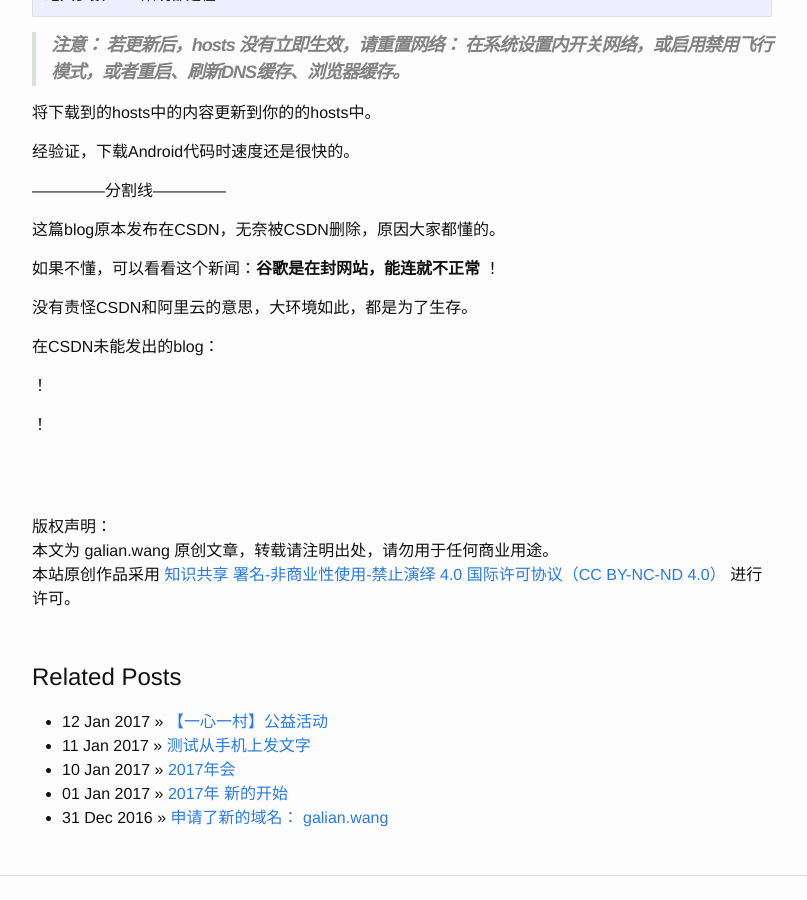
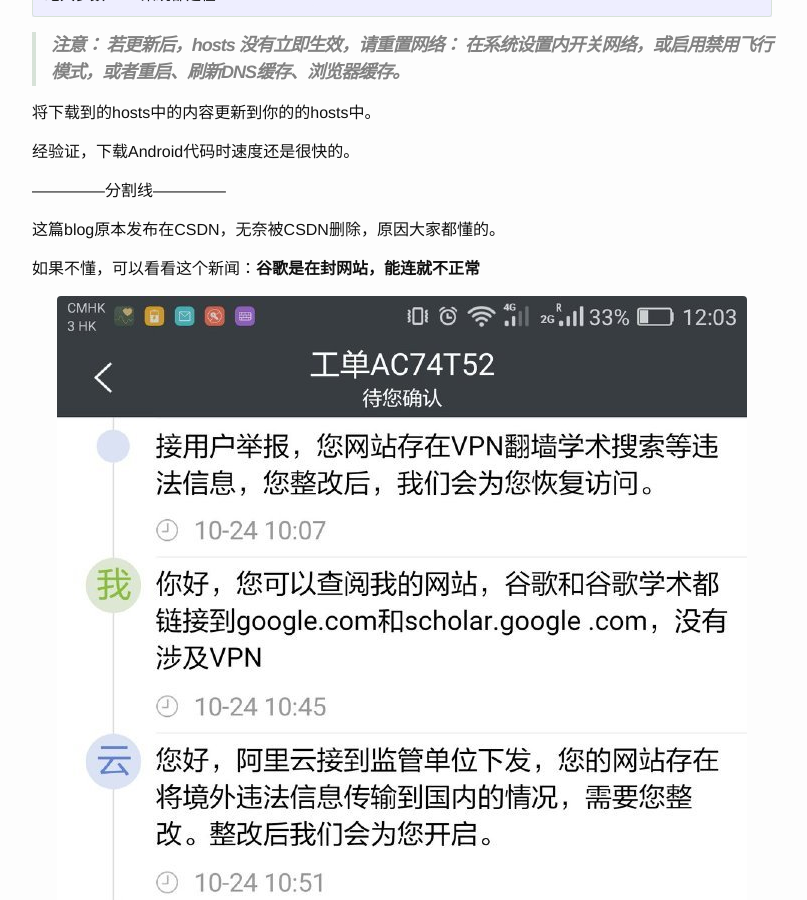
Before and after one commit to galian123/galian123.github.io, a Jekyll site: the page built from _posts/2017-01-15-hosts-access-google.md, in a window 1280 px wide and 900 px high, scrolled down 672 px. Shown: the whole window, without its empty margins (238-1045 px from the left). Built offline with Jekyll 4.4.1, drawn with Linux system fonts in a browser that asks for light colours; nearby versions of some CDN libraries.

Commit message:
update image link

````diff
--- a/_posts/2017-01-15-hosts-access-google.md
+++ b/_posts/2017-01-15-hosts-access-google.md
@@ -17,6 +17,8 @@
 ## 第二步：修改本机中的hosts文件
 
 不同系统hosts文件的位置：（摘自laod.cn）
+
+<!--more-->
 
 ```
 Windows 系统hosts位于 C:\Windows\System32\drivers\etc\hosts
@@ -39,7 +41,8 @@
 这篇blog原本发布在CSDN，无奈被CSDN删除，原因大家都懂的。
 
 如果不懂，可以看看这个新闻：**谷歌是在封网站，能连就不正常**
-！[]({{ site.url }}/images/aliyun_reply.jpg)
+
+![]({{ site.url }}/images/aliyun_reply.jpg)
 
 没有责怪CSDN和阿里云的意思，大环境如此，都是为了生存。
 
@@ -47,6 +50,6 @@
 
 在CSDN未能发出的blog：
 
-！[]({{ site.url }}/images/deleted_by_csdn.jpg)
+![]({{ site.url }}/images/deleted_by_csdn.jpg)
 
-！[]({{ site.url }}/images/deleted_blog_about_hosts.jpg)
+![]({{ site.url }}/images/deleted_blog_about_hosts.jpg)
````
